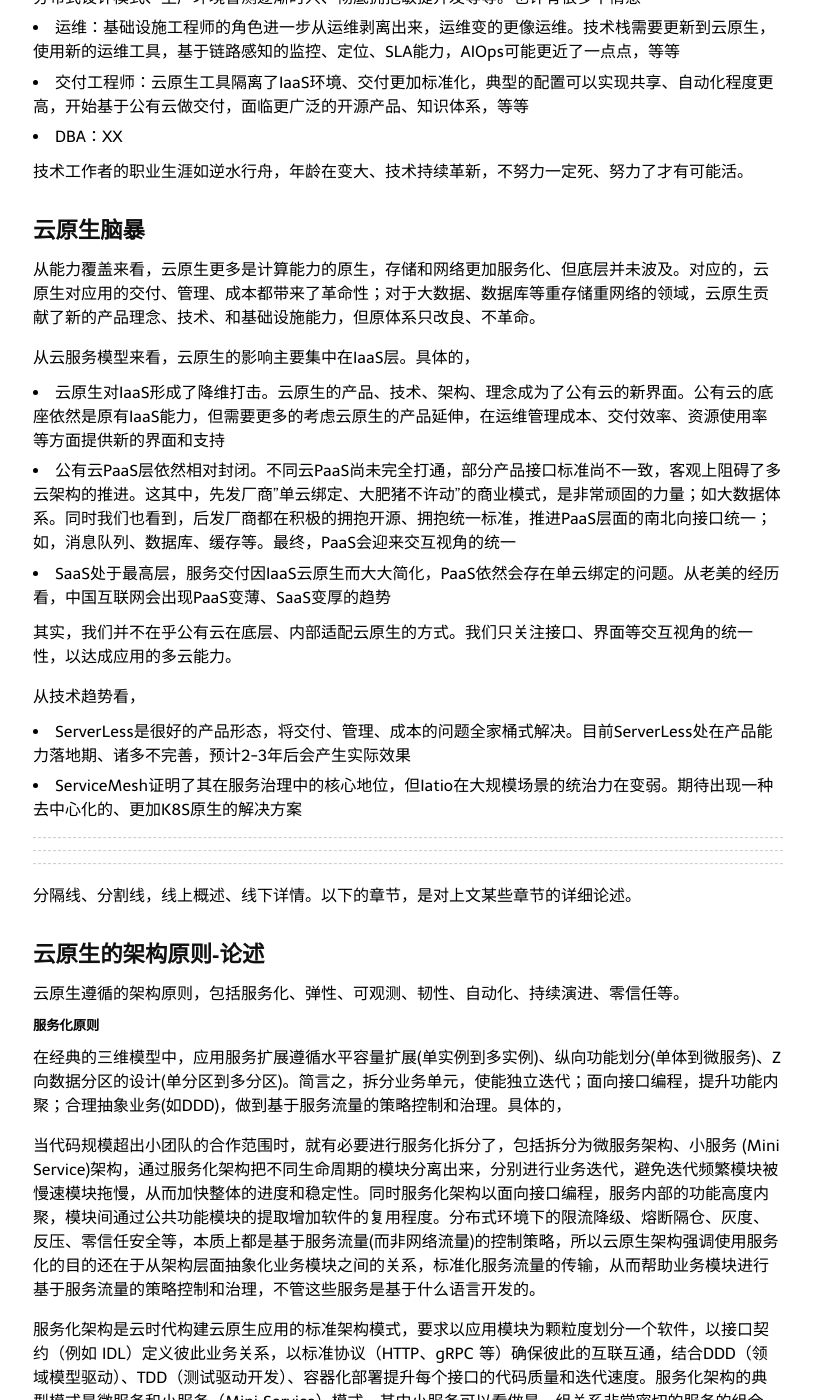
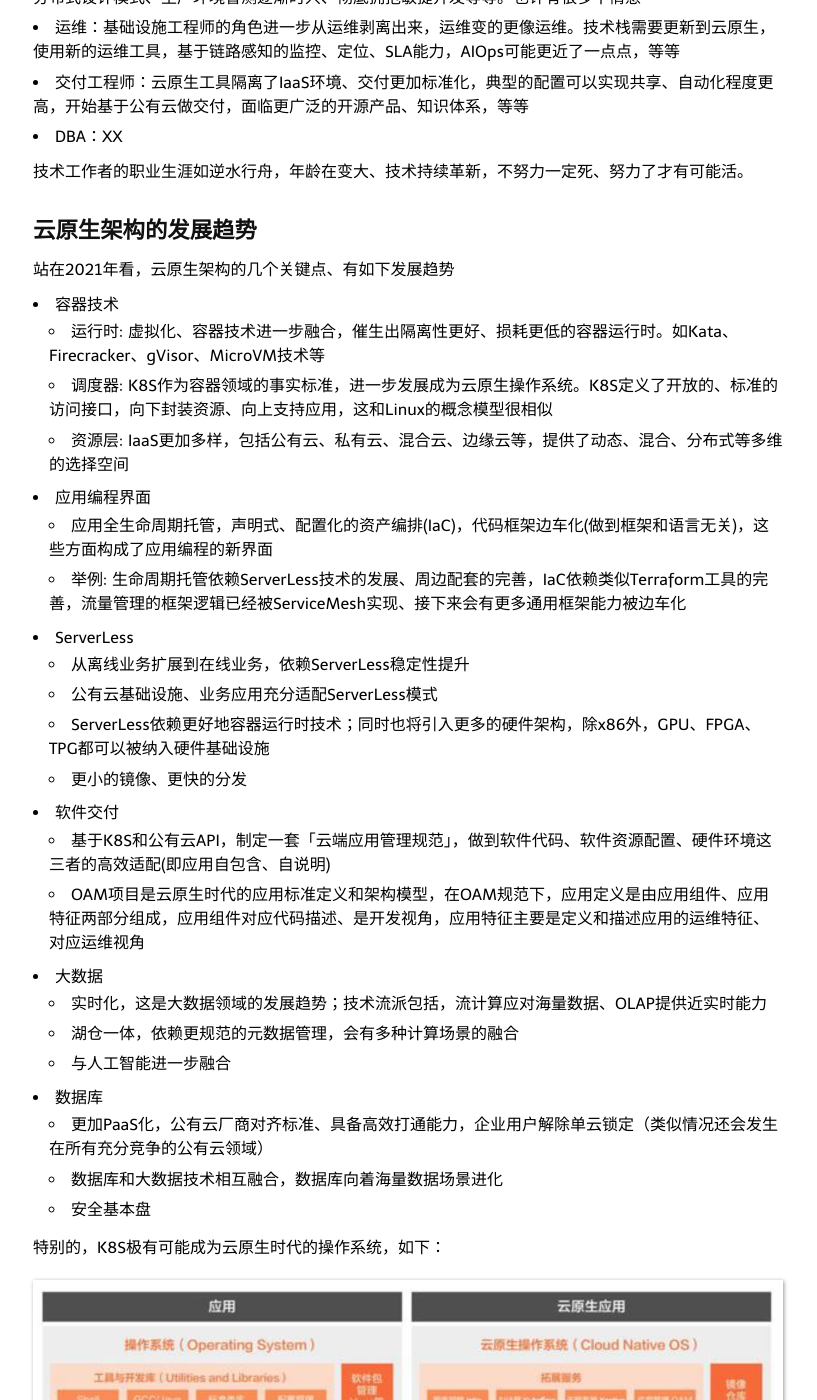
Before and after one commit to niean/niean.github.io, a Jekyll site: the page built from _posts/2021-06-30-infra-cloud-native.markdown, in a window 1280 px wide and 1400 px high, scrolled down 2288 px. Shown: the whole window, without its empty margins (232-1049 px from the left). Built offline with Jekyll 4.4.1, drawn with Linux system fonts in a browser that asks for light colours; comment, search, counter and statistics services are not loaded.

Commit message:
update: cn

```diff
--- a/_posts/2021-06-30-infra-cloud-native.markdown
+++ b/_posts/2021-06-30-infra-cloud-native.markdown
@@ -1,6 +1,6 @@
 ---
 layout: post
-title: 云原生架构的一些沉淀
+title: 云原生架构沉淀和思考
 date: 2021-06-30 08:30
 tags:
   - thoughts
@@ -66,6 +66,40 @@ CNCF对云原生的最新定义，为，
 技术工作者的职业生涯如逆水行舟，年龄在变大、技术持续革新，不努力一定死、努力了才有可能活。
 
 
+## 云原生架构的发展趋势
+站在2021年看，云原生架构的几个关键点、有如下发展趋势
+
+- 容器技术
+    - 运行时: 虚拟化、容器技术进一步融合，催生出隔离性更好、损耗更低的容器运行时。如Kata、Firecracker、gVisor、MicroVM技术等
+    - 调度器: K8S作为容器领域的事实标准，进一步发展成为云原生操作系统。K8S定义了开放的、标准的访问接口，向下封装资源、向上支持应用，这和Linux的概念模型很相似
+    - 资源层: IaaS更加多样，包括公有云、私有云、混合云、边缘云等，提供了动态、混合、分布式等多维的选择空间
+- 应用编程界面
+    - 应用全生命周期托管，声明式、配置化的资产编排(IaC)，代码框架边车化(做到框架和语言无关)，这些方面构成了应用编程的新界面
+    - 举例: 生命周期托管依赖ServerLess技术的发展、周边配套的完善，IaC依赖类似Terraform工具的完善，流量管理的框架逻辑已经被ServiceMesh实现、接下来会有更多通用框架能力被边车化
+- ServerLess
+    - 从离线业务扩展到在线业务，依赖ServerLess稳定性提升
+    - 公有云基础设施、业务应用充分适配ServerLess模式
+    - ServerLess依赖更好地容器运行时技术；同时也将引入更多的硬件架构，除x86外，GPU、FPGA、TPG都可以被纳入硬件基础设施
+    - 更小的镜像、更快的分发
+- 软件交付
+    - 基于K8S和公有云API，制定一套「云端应用管理规范」，做到软件代码、软件资源配置、硬件环境这三者的高效适配(即应用自包含、自说明)
+    - OAM项目是云原生时代的应用标准定义和架构模型，在OAM规范下，应用定义是由应用组件、应用特征两部分组成，应用组件对应代码描述、是开发视角，应用特征主要是定义和描述应用的运维特征、对应运维视角
+- 大数据
+    - 实时化，这是大数据领域的发展趋势；技术流派包括，流计算应对海量数据、OLAP提供近实时能力
+    - 湖仓一体，依赖更规范的元数据管理，会有多种计算场景的融合
+    - 与人工智能进一步融合
+- 数据库
+    - 更加PaaS化，公有云厂商对齐标准、具备高效打通能力，企业用户解除单云锁定（类似情况还会发生在所有充分竞争的公有云领域）
+    - 数据库和大数据技术相互融合，数据库向着海量数据场景进化
+    - 安全基本盘
+
+特别的，K8S极有可能成为云原生时代的操作系统，如下：
+
+![page.png](https://raw.githubusercontent.com/niean/niean.github.io/master/images/20210630/cnos-vslinux.png)
+
+![page.png](https://raw.githubusercontent.com/niean/niean.github.io/master/images/20210630/cnos.png)
+
+
 ## 云原生脑暴
 
 从能力覆盖来看，云原生更多是计算能力的原生，存储和网络更加服务化、但底层并未波及。对应的，云原生对应用的交付、管理、成本都带来了革命性；对于大数据、数据库等重存储重网络的领域，云原生贡献了新的产品理念、技术、和基础设施能力，但原体系只改良、不革命。
@@ -83,9 +117,6 @@ CNCF对云原生的最新定义，为，
 
 - ServerLess是很好的产品形态，将交付、管理、成本的问题全家桶式解决。目前ServerLess处在产品能力落地期、诸多不完善，预计2-3年后会产生实际效果
 - ServiceMesh证明了其在服务治理中的核心地位，但Iatio在大规模场景的统治力在变弱。期待出现一种去中心化的、更加K8S原生的解决方案
-
-
-
 
 
 
```
Also changed, not shown: _posts/2020-01-25-op-model.markdown (+7 -1 lines), images/20210630/cnos-vslinux.png (added), images/20210630/cnos.png (added).
